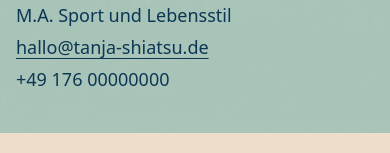
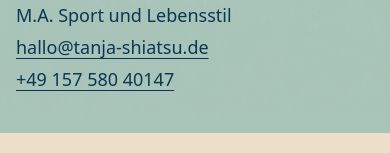
Before and after one commit to NinaHahne/tanja-shiatsu, a SvelteKit app: page /de/ in a window 390 px wide. Shown: the part 1309-1462 px from the top of the page. Built offline with nearby package versions, Linux system fonts and the light colour scheme.

Commit message:
feat: add PhoneLink component

```diff
--- /dev/null
+++ b/src/lib/components/PhoneLink.svelte
@@ -0,0 +1,11 @@
+<script lang="ts">
+  // Defaultwerte setzen
+  let { display = '+49 157 580 40147', href = '+4915758040147' } = $props();
+</script>
+
+<a
+  href={'tel:' + href}
+  class="text-link underline underline-offset-4 transition active:text-link-active hoverable:hover:text-link-hover"
+>
+  {display}
+</a>
--- a/src/routes/[locale]/+page.svelte
+++ b/src/routes/[locale]/+page.svelte
@@ -1,6 +1,8 @@
 <!-- Homepage / Landing page / index -->
 <script lang="ts">
   import { t } from '$lib/translations';
+  import PhoneLink from '$lib/components/PhoneLink.svelte';
+
   let heroImage = '/images/starry_night-lake-reflection.webp';
   let logoImage = '/images/waxing-crescent-moon_1f312.png';
   // toggelt die Demo-Animation:
@@ -89,8 +91,9 @@
           <p>
             <a class="underline underline-offset-4" href="mailto:{$t('common.mail')}">{$t('common.mail')}</a>
           </p>
-          <!-- #TODO: -->
-          <p>+49 176 00000000</p>
+          <p>
+            <PhoneLink />
+          </p>
         </div>
       </div>
     </aside>
```
